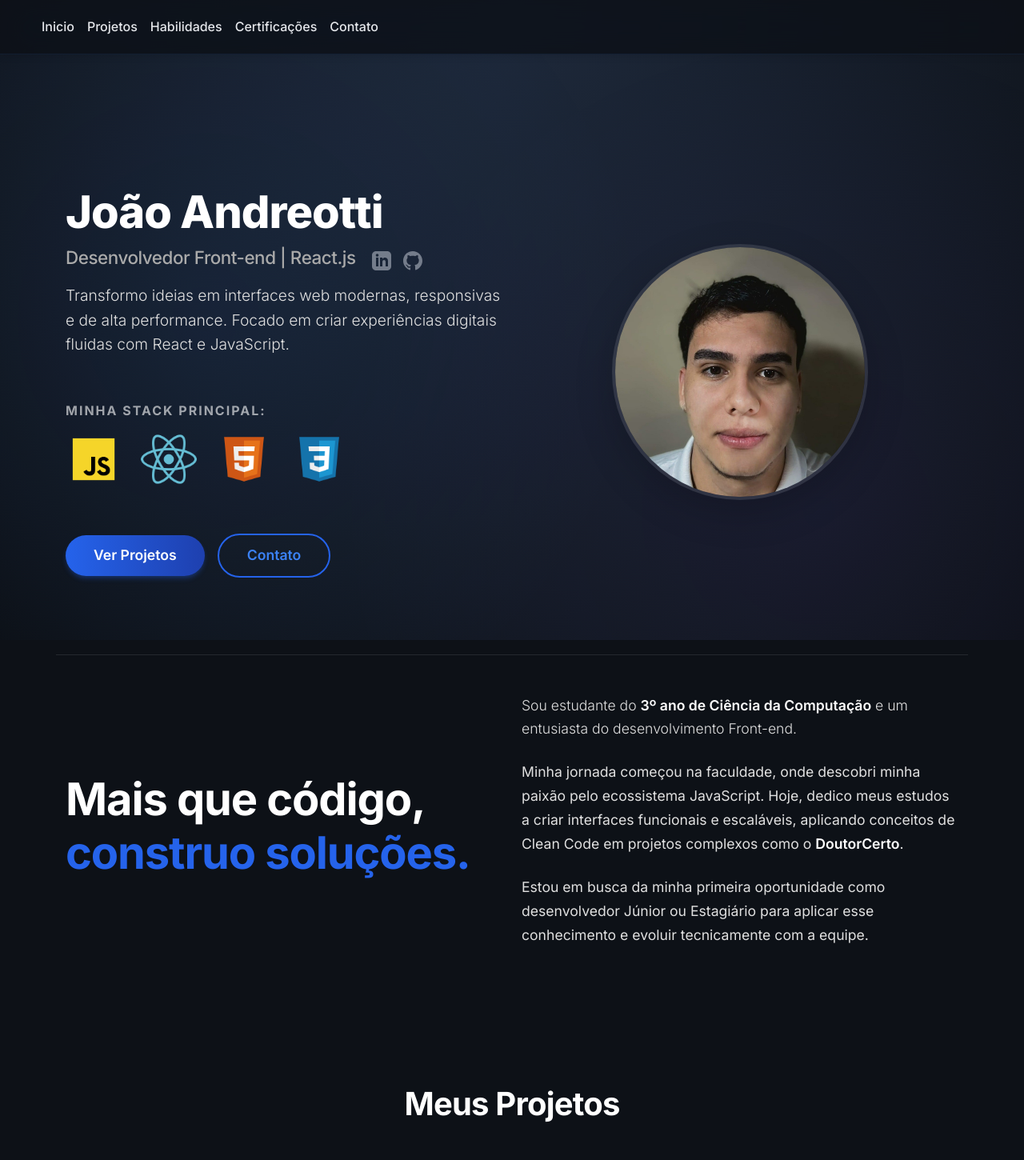
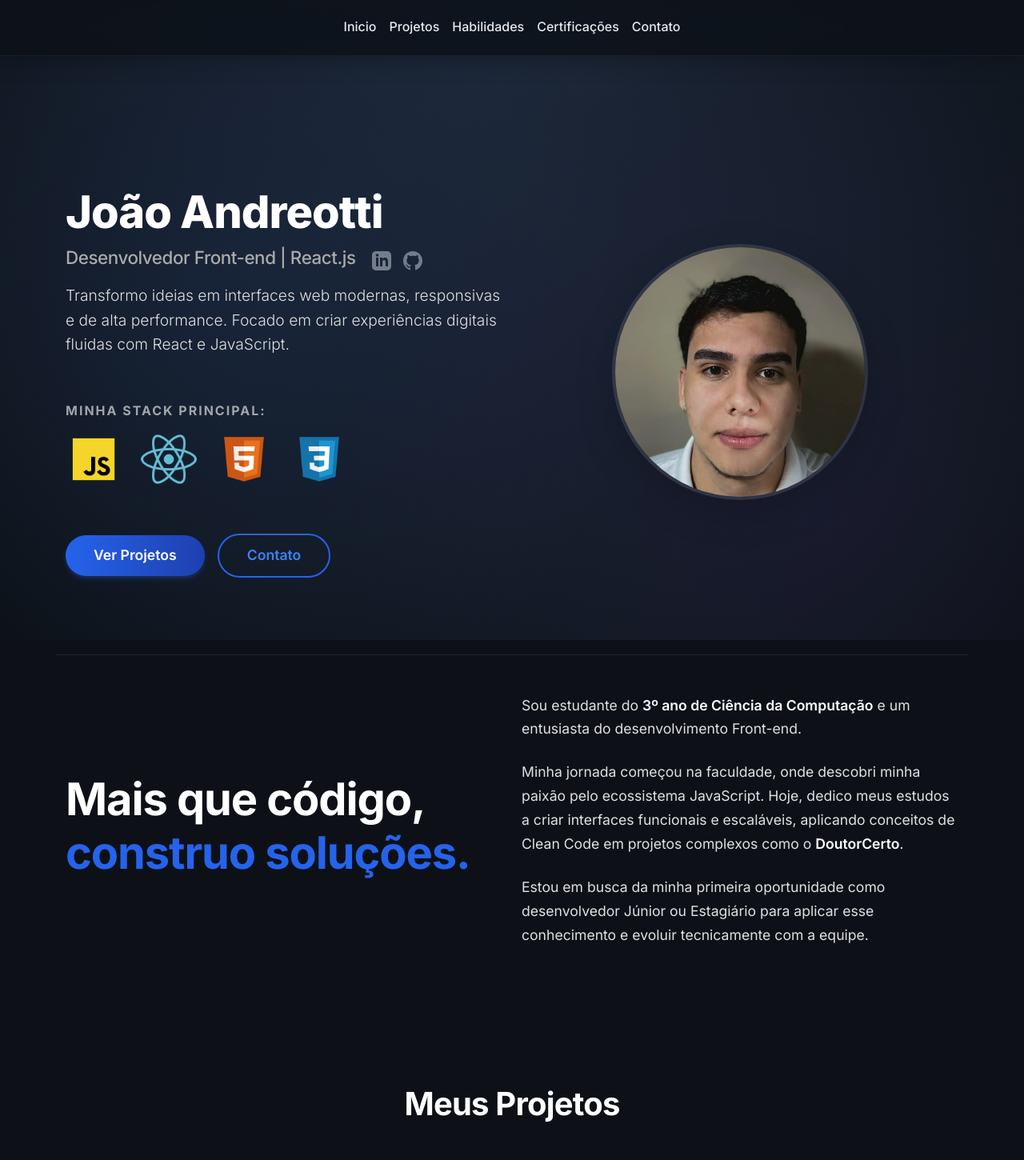
Before and after one commit to JoaoAndreotti90/meu-portfolio, a React (Vite) app: page / in a window 1280 px wide. Shown: the top 1450 px of the page at 80% size. Built offline with nearby package versions, Linux system fonts and the light colour scheme.

Commit message:
atualizado 14.12

```diff
--- a/src/components/Header/Header.css
+++ b/src/components/Header/Header.css
@@ -4,7 +4,6 @@
   left: 0;
   width: 100%;
   z-index: 1030;
-  box-shadow: 0 2px 10px rgba(0,0,0,0.1);
 }
 
 .navbar-toggler {
@@ -14,7 +13,6 @@
   display: flex;
   align-items: center;
   justify-content: center;
-  border: none;
 }
 
 .navbar-toggler:focus {
@@ -24,13 +22,8 @@
 .navbar .nav-link {
   font-weight: 500;
   padding: 0.5rem 1rem;
-  transition: color 0.2s ease-in-out, font-weight 0.2s ease-in-out;
-  color: #333;
-}
-
-.navbar .nav-link:hover,
-.navbar .nav-link:focus {
-  color: #2563eb;
+  transition: color 0.2s ease-in-out, font-weight 0.2s ease-in-out, border-color 0.2s ease-in-out;
+  border-bottom: 2px solid transparent;
 }
 
 @media (min-width: 992px) {
@@ -48,7 +41,6 @@
   .navbar-collapse {
     width: 100%;
     padding: 1rem 1.5rem;
-    background-color: #fff;
   }
 
   .navbar-nav {
--- a/src/components/Header/Header.jsx
+++ b/src/components/Header/Header.jsx
@@ -31,7 +31,7 @@ function Header() {
           <span className="navbar-toggler-icon"></span>
         </button>
 
-        <div className={`${isNavCollapsed ? 'collapse' : ''} navbar-collapse justify-content-md-center justify-content-lg-between`} id="meuNavbar">
+        <div className={`${isNavCollapsed ? 'collapse' : ''} navbar-collapse justify-content-md-center justify-content-lg-center`} id="meuNavbar">
           <ul className="navbar-nav mb-2 mb-lg-0 text-end text-md-center">
 
             <li className="nav-item">
--- a/src/components/Pages/Home/Home.jsx
+++ b/src/components/Pages/Home/Home.jsx
@@ -84,8 +84,8 @@ function Home() {
               <span className="text-highlight">construo soluções.</span>
             </h2>
           </div>
-          <div className="col-md-6">
-            <p className="about-text lead">
+          <div className="col-md-6 text-center text-md-start">
+            <p className="about-text">
               Sou estudante do <strong>3º ano de Ciência da Computação</strong> e um entusiasta do desenvolvimento Front-end.
             </p>
             <p className="about-text">
@@ -95,7 +95,7 @@ function Home() {
             <p className="about-text">
               Estou em busca da minha primeira oportunidade como desenvolvedor Júnior ou Estagiário para aplicar esse conhecimento e evoluir tecnicamente com a equipe.
             </p>
-          </div>
+        </div>
         </div>
       </section>
     </>
```
Also changed, not shown: src/index.css (+6 -8 lines).
